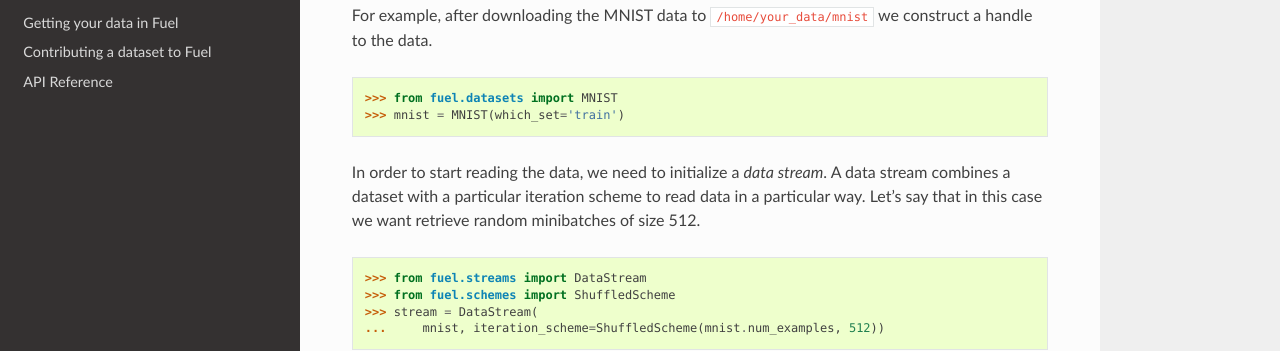
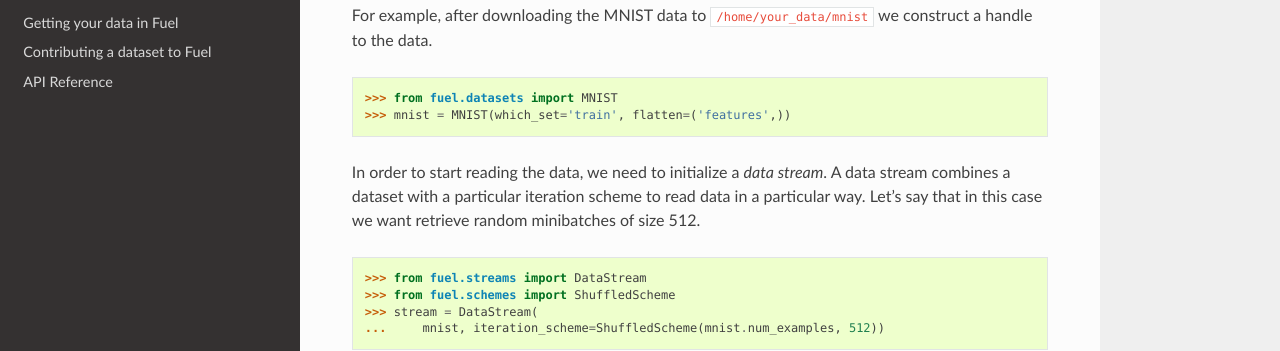
Before and after one commit to mila-iqia/fuel, a Sphinx documentation site: the page built from docs/index.rst, in a window 1280 px wide and 900 px high, scrolled down 1053 px. Shown: the part 152-503 px from the top of the window. Built offline with Sphinx 7.4.7 and the Read the Docs theme 2.0.0, drawn with Linux system fonts in a browser that asks for light colours.

```diff
--- a/docs/index.rst
+++ b/docs/index.rst
@@ -73,7 +73,7 @@ For example, after downloading the MNIST data to ``/home/your_data/mnist`` we
 construct a handle to the data.
 
 >>> from fuel.datasets import MNIST
->>> mnist = MNIST(which_set='train')
+>>> mnist = MNIST(which_set='train', flatten=('features',))
 
 In order to start reading the data, we need to initialize a *data stream*. A
 data stream combines a dataset with a particular iteration scheme to read data
```
Also changed, not shown: .travis.yml.
